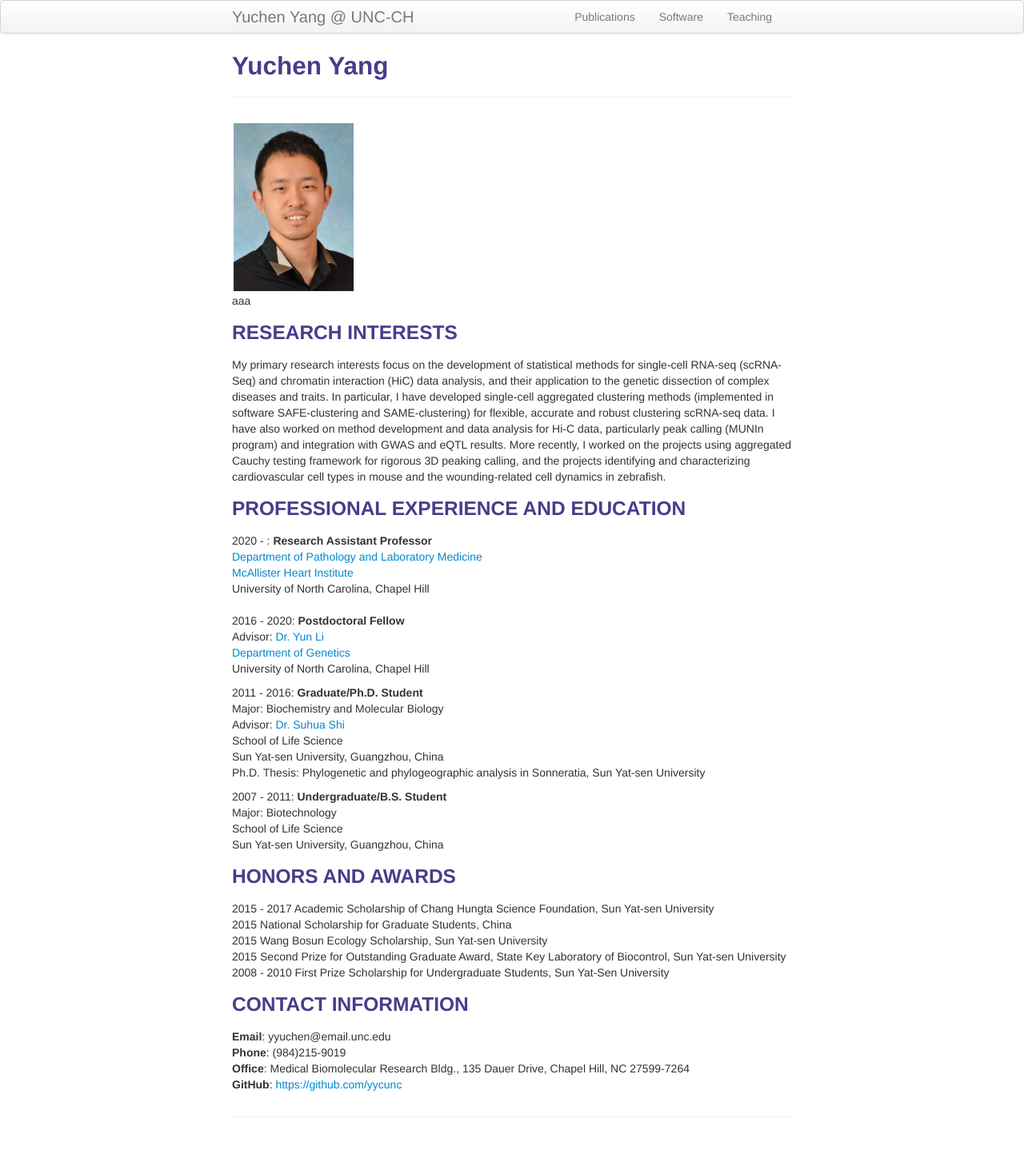
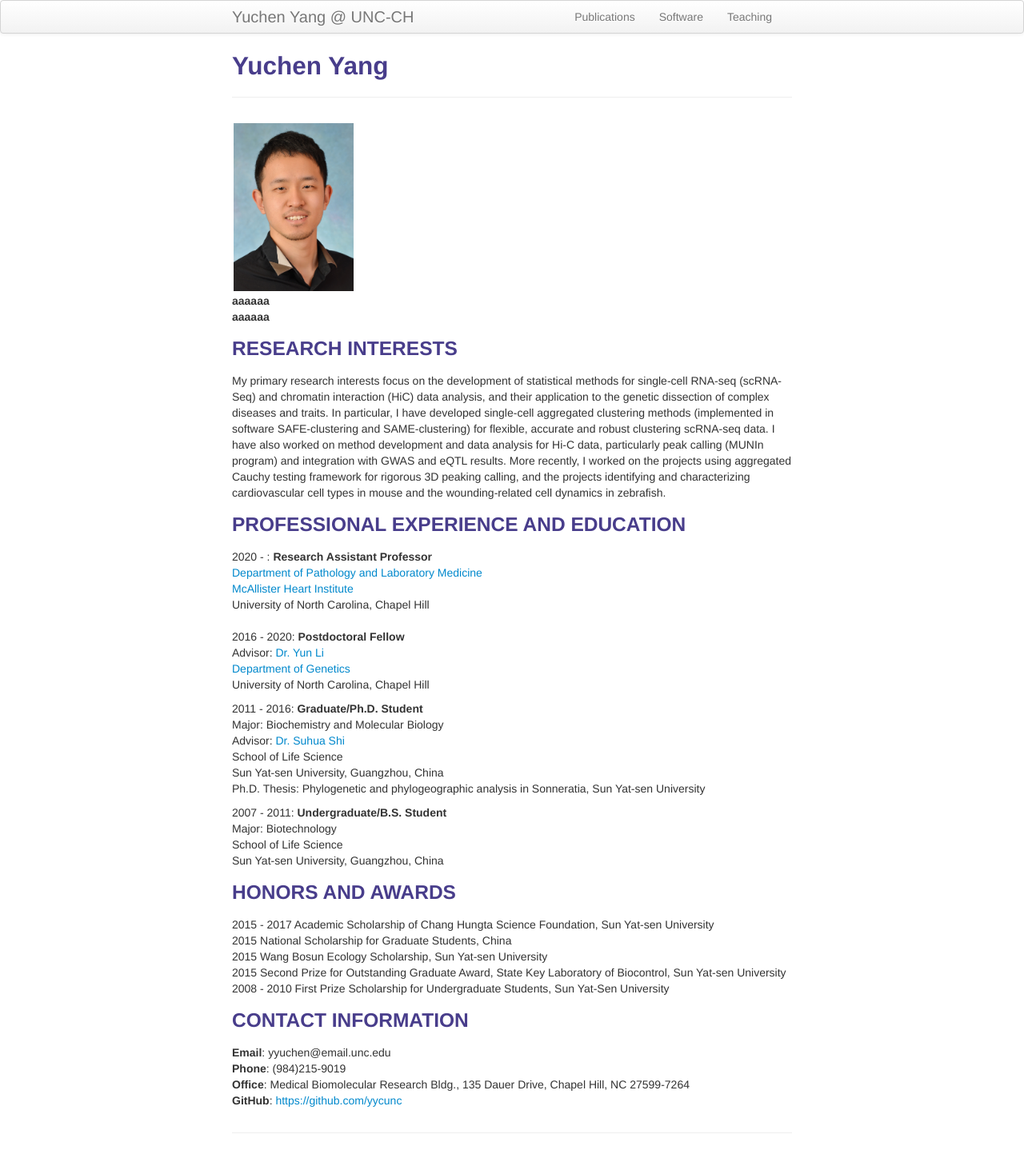
Before and after one commit to yycunc/yycunc.github.io, a Jekyll site: the page built from index.md, in a window 1280 px wide. Shown: the whole page at 80% size. Built offline with Jekyll 4.4.1, drawn with Linux system fonts in a browser that asks for light colours.

Commit message:
Update index.md

```diff
--- a/index.md
+++ b/index.md
@@ -7,8 +7,10 @@ title: Yuchen Yang
     <div class="row-fluid">
         <div class="span2">
         <a href="assets/Yuchen.jpg">
-            <img src="assets/Yuchen.jpg" height="210" width="150" title="Yuchen Yang" alt="Yuchen Yang"/>
-        </a>aaa
+            <img align="left" src="assets/Yuchen.jpg" height="210" width="150" title="Yuchen Yang" alt="Yuchen Yang"/>
+        </a>
+            <b>aaaaaa </b><br/>
+            <b>aaaaaa </b><br/>
         </div>
     </div>
 </div>
```
